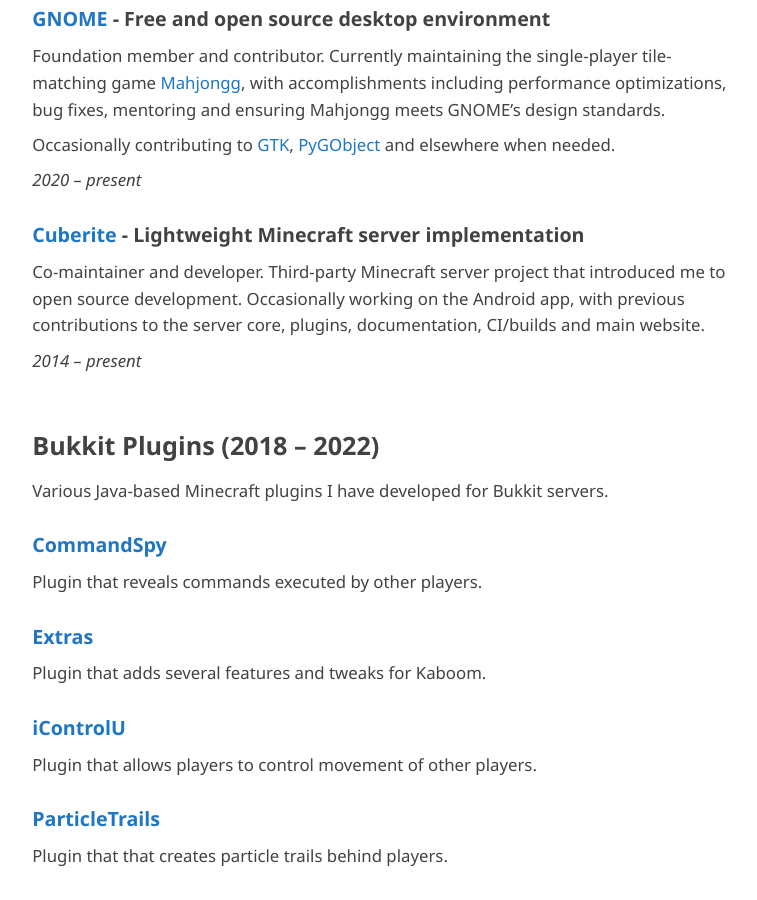
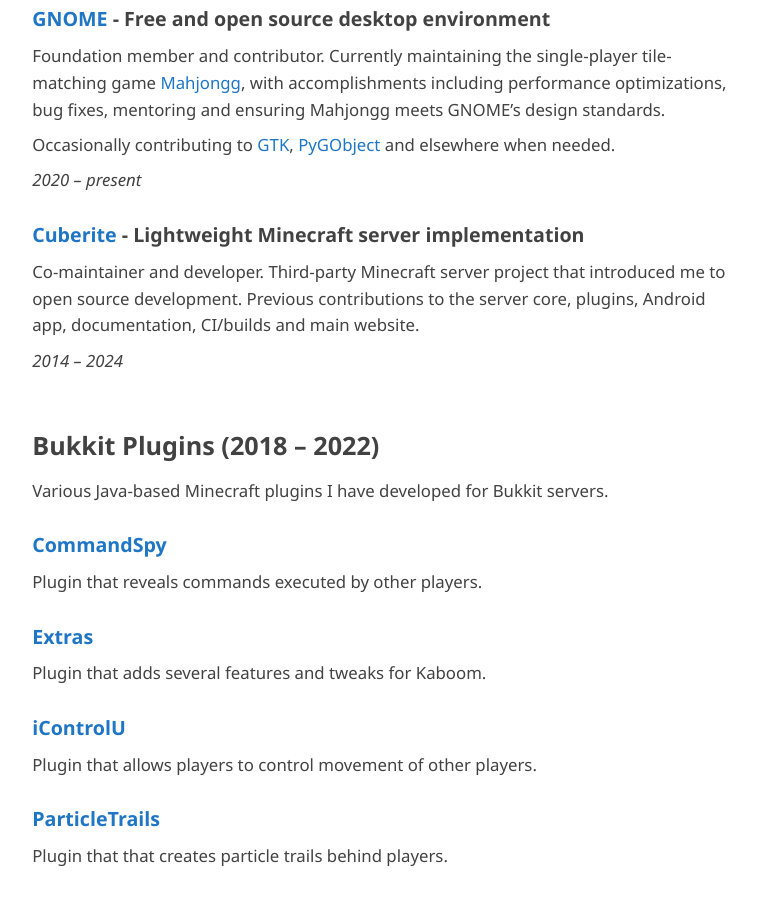
Before and after one commit to mathiascode/projects, a Jekyll site: the page built from index.md, in a window 1280 px wide and 900 px high, scrolled down 877 px. Shown: the whole window, without its empty margins (255-1012 px from the left). Built offline with Jekyll 4.4.1, drawn with Linux system fonts in a browser that asks for light colours; our own code applies the rules of GitHub Pages for plain Markdown files.

Commit message:
Set end year of Cuberite contributions to 2024
I haven't made any meaningful contributions since, and don't really have time.

```diff
--- a/index.md
+++ b/index.md
@@ -39,9 +39,9 @@
 
 ### [Cuberite](https://github.com/cuberite) - Lightweight Minecraft server implementation
 
-Co-maintainer and developer. Third-party Minecraft server project that introduced me to open source development. Occasionally working on the Android app, with previous contributions to the server core, plugins, documentation, CI/builds and main website.
+Co-maintainer and developer. Third-party Minecraft server project that introduced me to open source development. Previous contributions to the server core, plugins, Android app, documentation, CI/builds and main website.
 
-*2014 – present*
+*2014 – 2024*
 
 
 ## Bukkit Plugins (2018 – 2022)
```
